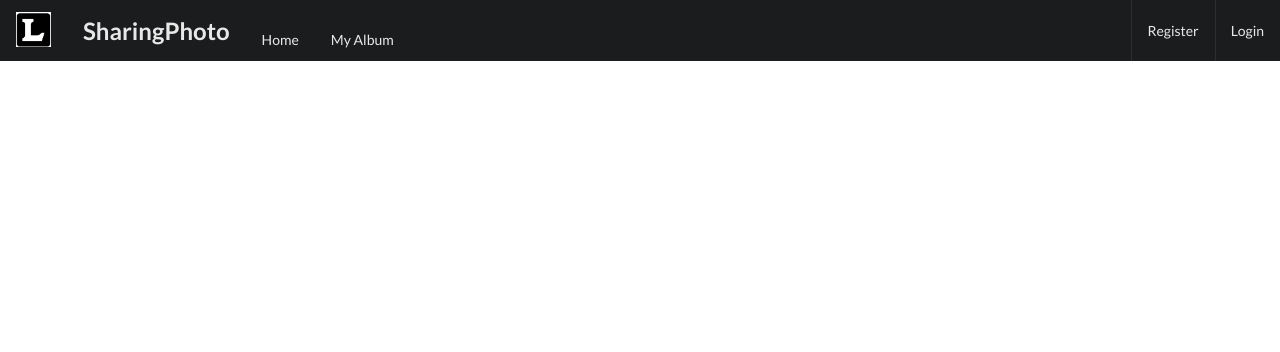
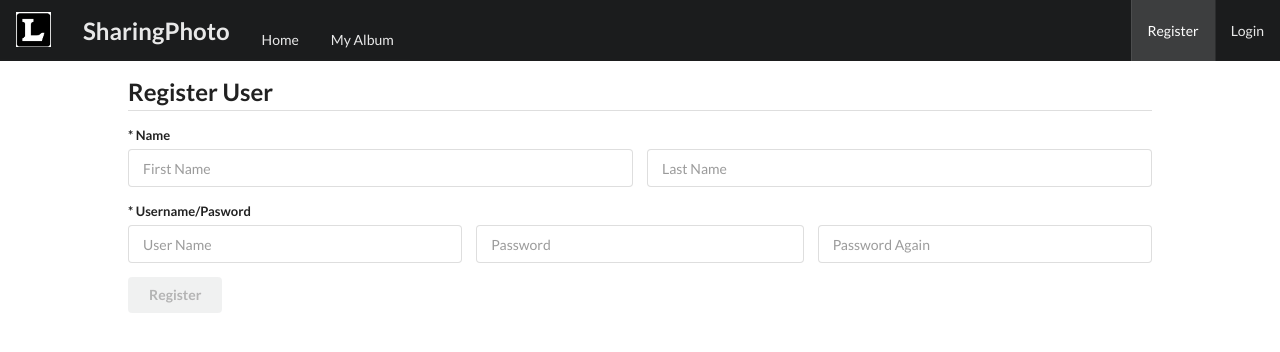
Before and after one commit to kripesh123/Sharing-Picture, an Angular app in the folder sharing-picture/: page /register in a window 1280 px wide. Before the commit this address led to /. Shown: the top 352 px of the page. Built offline with nearby package versions, Linux system fonts and the light colour scheme.

Commit message:
Added register module in project

```diff
--- a/sharing-picture/src/app/app.module.ts
+++ b/sharing-picture/src/app/app.module.ts
@@ -9,12 +9,14 @@ import { HomeComponent } from './components/home.component';
 import { PhotoList } from './components/photo-list.component';
 import { SidePanel } from './components/side-panel.component';
 import { NavBar } from './components/nav-bar.component';
+import { Register } from './components/register.component';
 
 import { PhotoService } from './services/photo.service';
+import { RegisterService } from './services/register.service';
 
 @NgModule({
   declarations: [
-    AppComponent,HomeComponent,PhotoList,SidePanel,NavBar
+    AppComponent,HomeComponent,PhotoList,SidePanel,NavBar,Register
   ],
   imports: [
     BrowserModule,
@@ -22,7 +24,7 @@ import { PhotoService } from './services/photo.service';
     HttpModule,
     routing
   ],
-  providers: [PhotoService],
+  providers: [PhotoService,RegisterService],
   bootstrap: [AppComponent]
 })
 export class AppModule { }
--- a/sharing-picture/src/app/app.routing.ts
+++ b/sharing-picture/src/app/app.routing.ts
@@ -2,6 +2,7 @@
  import { Routes, RouterModule } from '@angular/router';
 
  import { HomeComponent } from './components/home.component';
+ import { Register } from './components/register.component';
 
  const appRoutes : Routes = [
    {
@@ -12,6 +13,10 @@
    {
      path: 'home',
      component: HomeComponent
+   },
+   {
+     path: 'register',
+     component: Register
    }
  ];
 
--- /dev/null
+++ b/sharing-picture/src/app/components/register.component.html
@@ -0,0 +1,36 @@
+<div class="container">
+<form *ngIf="!registered" class="ui form" (ngSubmit)="onSubmit()" #registerForm = "ngForm">
+  <h2 class="ui dividing header">Register User</h2>
+  <div class="field">
+    <label>* Name</label>
+    <div class="two fields">
+      <div class="field">
+      <input type="text" name="firstName" placeholder="First Name" [(ngModel)]="newUser.firstName" ngControl="firstName" required>
+      </div>
+      <div class="field">
+        <input type="text" name="lastName" placeholder="Last Name" [(ngModel)]="newUser.lastName" ngControl="lastName" required>
+      </div>
+    </div>
+  </div>
+  <div class="field">
+    <label>* Username/Pasword</label>
+    <div class="three fields">
+      <div class="field">
+        <input type="text" name="userName" placeholder="User Name" [(ngModel)]="newUser.userName" ngControl="userName" required>
+      </div>
+      <div class="field">
+        <input type="password" name="password" placeholder="Password" [(ngModel)]="newUser.password" ngControl="password1" required>
+      </div>
+      <div class="field">
+        <input type="password" name="password" placeholder="Password Again" ngControl="password2" required>
+      </div>
+    </div>
+  </div>
+
+  <button type="submit" class="ui button" [disabled]="!registerForm.form.valid" >Register</button>
+</form>
+
+<div *ngIf="registered">
+  <h1>Register Success!</h1>
+</div>
+</div>
--- /dev/null
+++ b/sharing-picture/src/app/components/register.component.ts
@@ -0,0 +1,27 @@
+import { Component } from '@angular/core';
+import { User } from '../models/User';
+import { RegisterService } from '../services/register.service';
+
+@Component({
+  selector: 'register',
+  templateUrl : './register.component.html'
+})
+export class Register{
+  newUser: User = new User();
+  registered: boolean = false;
+
+  constructor(private registerService: RegisterService){}
+
+  onSubmit(){
+    console.log("submit test");
+    this.registerService.sendUser(this.newUser)
+    .subscribe(
+      data =>{
+        this.registered = true;
+        this.newUser = new User();
+      },
+      error => console.log(error)
+    );
+  }
+
+}
--- /dev/null
+++ b/sharing-picture/src/app/services/register.service.ts
@@ -0,0 +1,15 @@
+import { Injectable } from '@angular/core';
+import { Http, Headers } from '@angular/http';
+import { User } from '../models/User';
+import { Observable } from 'rxjs/Observable';
+
+@Injectable()
+export class RegisterService{
+  constructor(private http: Http){}
+
+  sendUser(user:User){
+    let url = "http://localhost:8080/user/register";
+    let headers1 = new Headers({'Content-Type':'application.json'});
+    return this.http.post(url,JSON.stringify(user),{headers:headers1});
+  }
+}
```
